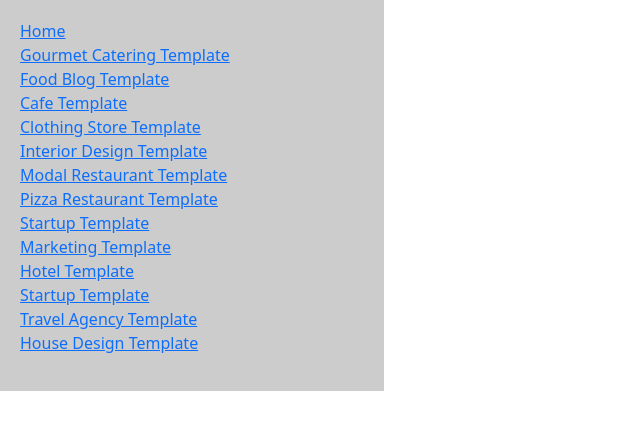
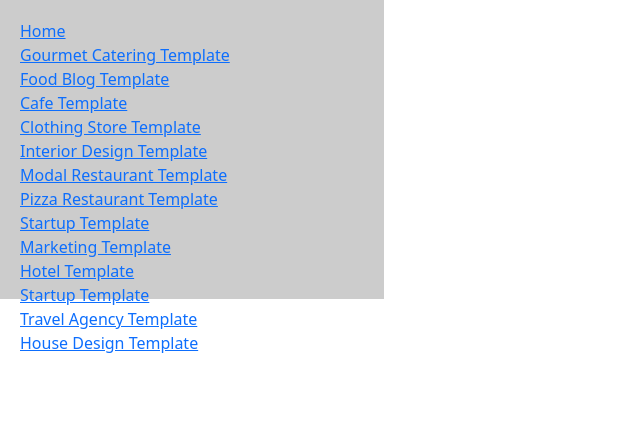
Before and after one commit to spacedwog/spacedwog.github.io, a PHP site: page /template/empresarial/template_empresarial.html in a window 1280 px wide. Shown: the part 107-537 px from the top of the page, without its empty margins (0-640 px from the left). Run offline with PHP 8.4, Linux system fonts and the light colour scheme.

Commit message:
Commited

```diff
--- a/css/template.css
+++ b/css/template.css
@@ -19,6 +19,7 @@
   nav {
     float: left;
     width: 30%;
+    height: 300px; /* only for demonstration, should be removed */
     background: #ccc;
     padding: 20px;
   }
@@ -34,6 +35,7 @@
     padding: 20px;
     width: 70%;
     background-color: #f1f1f1;
+    height: 300px; /* only for demonstration, should be removed */
   }
 
   /* Clear floats after the columns */
```
